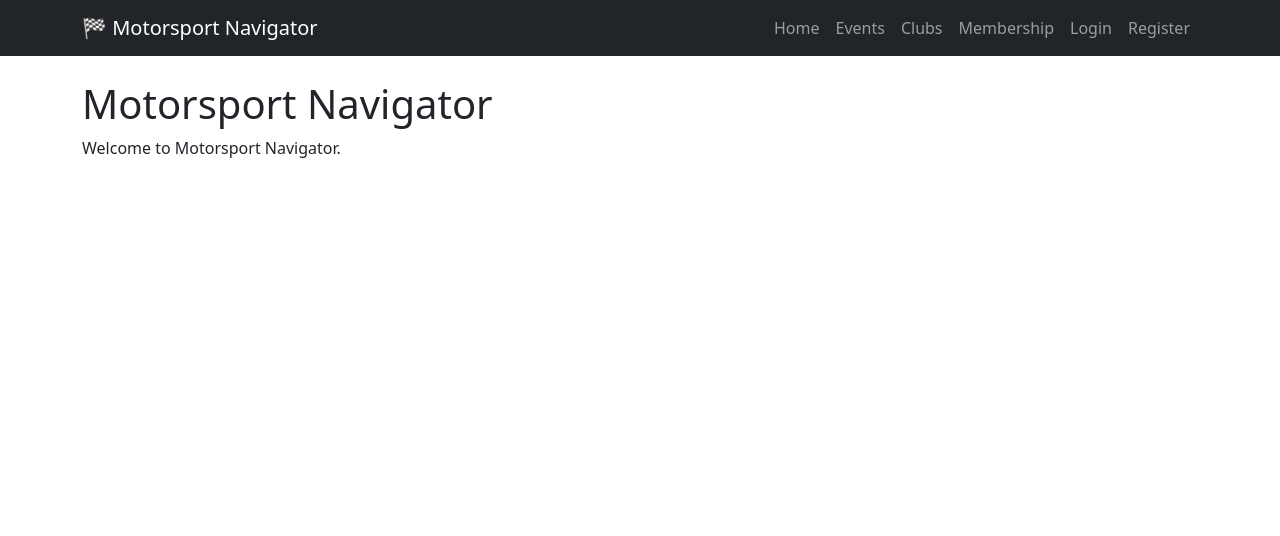
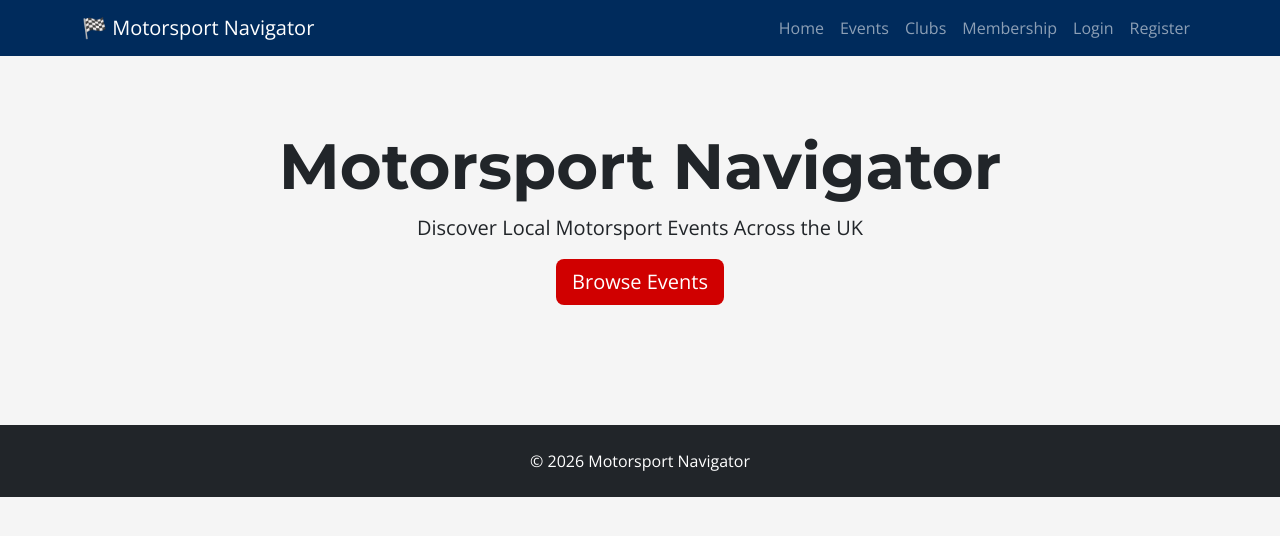
Before and after one commit to RoyCuthbert/motorsport-navigator, a Django app: page / in a window 1280 px wide. Shown: the top 536 px of the page. Run offline with Django 5.2, Linux system fonts and the light colour scheme.

Commit message:
Adding footer updating home.html page and style.css

```diff
--- a/core/templates/core/home.html
+++ b/core/templates/core/home.html
@@ -1,9 +1,23 @@
 {% extends "base.html" %}
+
+{% block title %}Home{% endblock %}
 
 {% block content %}
 
-<h1>Motorsport Navigator</h1>
+<div class="text-center py-5">
 
-<p>Welcome to Motorsport Navigator.</p>
+    <h1 class="display-3 fw-bold">
+        Motorsport Navigator
+    </h1>
+
+    <p class="lead">
+        Discover Local Motorsport Events Across the UK
+    </p>
+
+    <a href="#" class="btn btn-danger btn-lg">
+        Browse Events
+    </a>
+
+</div>
 
 {% endblock %}
--- a/static/css/style.css
+++ b/static/css/style.css
@@ -0,0 +1,21 @@
+body{
+    font-family: 'Open Sans', sans-serif;
+    background:#f5f5f5;
+}
+
+h1,h2,h3,h4,h5{
+    font-family:'Montserrat',sans-serif;
+}
+
+.navbar{
+    background:#002b5c !important;
+}
+
+.btn-danger{
+    background:#d00000;
+    border:none;
+}
+
+footer{
+    background:#002b5c !important;
+}
--- a/templates/includes/footer.html
+++ b/templates/includes/footer.html
@@ -0,0 +1,7 @@
+<footer class="bg-dark text-white mt-5 py-4">
+    <div class="container text-center">
+        <p class="mb-0">
+            © 2026 Motorsport Navigator
+        </p>
+    </div>
+</footer>
```
Also changed, not shown: templates/home.html (deleted).
